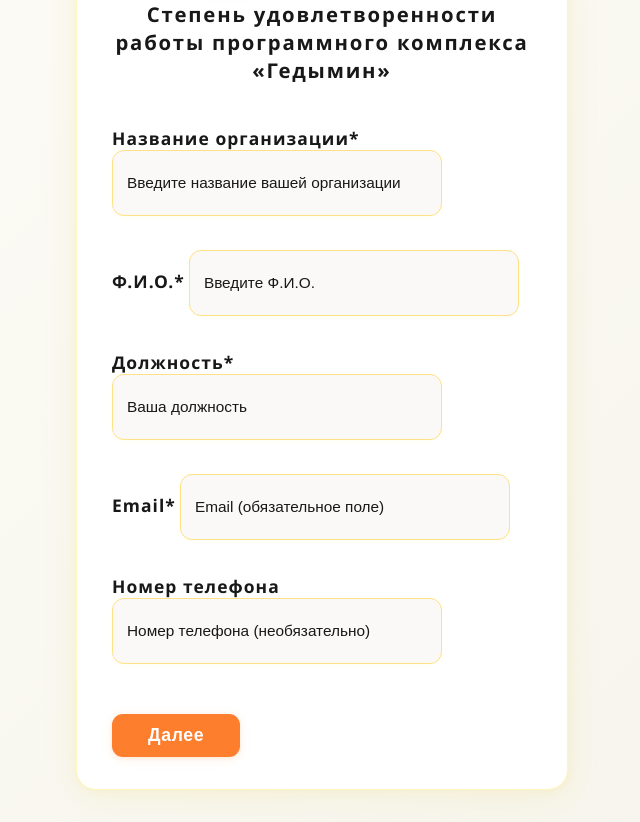
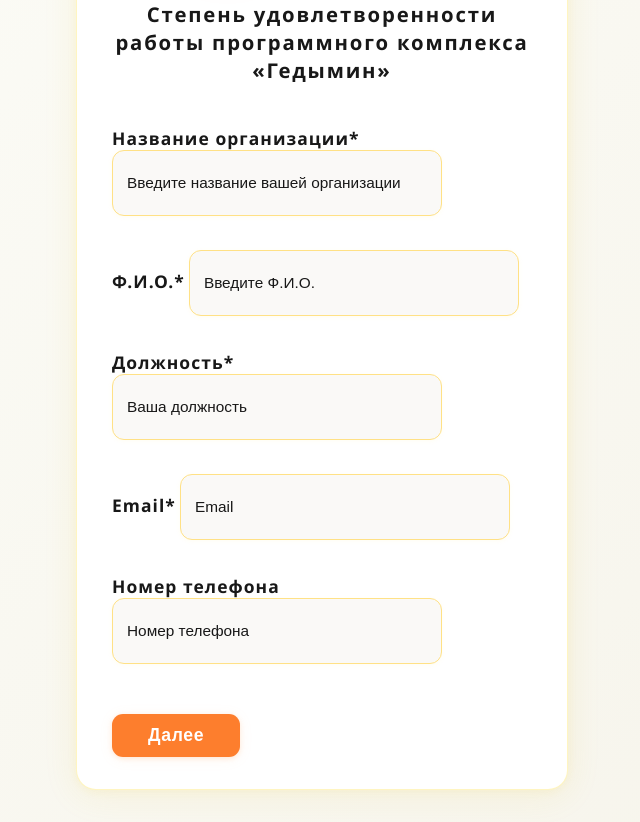
Before and after one commit to trigalina/GS_survey, a plain HTML site: page index.html in a window 1280 px wide. Shown: the part 149-971 px from the top of the page, without its empty margins (318-958 px from the left). Drawn offline with Linux system fonts and the light colour scheme.

Commit message:
ename survey.html to index.html for itub ages

```diff
--- a/survey.html
+++ b/index.html
@@ -379,11 +379,11 @@
             </div>
             <div class="form-group">
                 <label for="email">Email<span class="required">*</span></label>
-                <input type="text" id="email" name="email" required placeholder="Email (обязательное поле)">
+                <input type="text" id="email" name="email" required placeholder="Email">
             </div>
             <div class="form-group">
                 <label for="phone">Номер телефона</label>
-                <input type="tel" id="phone" name="phone" maxlength="20" placeholder="Номер телефона (необязательно)">
+                <input type="tel" id="phone" name="phone" maxlength="20" placeholder="Номер телефона">
             </div>
             <button id="toQuestionsBtn">Далее</button>
         </div>
```
